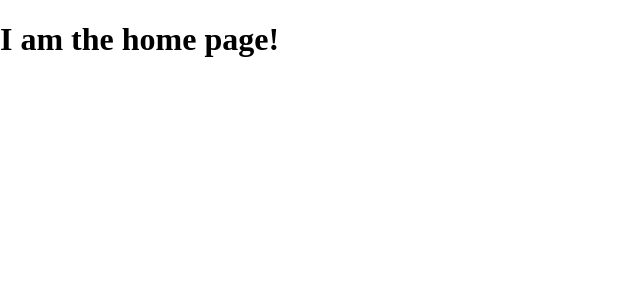
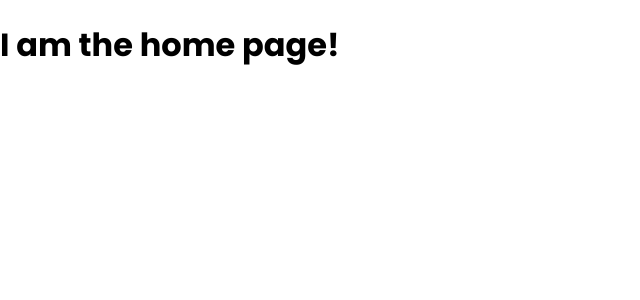
Before and after one commit to TheLeanProgrammer/portfolio, a React (Create React App) app: page / in a window 1280 px wide. Shown: the top 300 px of the page, without its empty margins (0-640 px from the left). Built offline with nearby package versions, Linux system fonts and the light colour scheme.

Commit message:
Add explanation for exact

```diff
--- a/public/index.html
+++ b/public/index.html
@@ -24,7 +24,9 @@
       work correctly both with client-side routing and a non-root public URL.
       Learn how to configure a non-root public URL by running `npm run build`.
     -->
-    <title>React App</title>
+    <title>My Portfolio.</title>
+    <link rel="preconnect" href="https://fonts.gstatic.com">
+    <link href="https://fonts.googleapis.com/css2?family=Poppins:wght@100;200;300;400;500;600;700;800;900&display=swap" rel="stylesheet">
   </head>
   <body>
     <noscript>You need to enable JavaScript to run this app.</noscript>
--- a/src/components/App/App.css
+++ b/src/components/App/App.css
@@ -4,6 +4,7 @@ body {
     margin: 0;
     width: 100%;
     overflow-x: hidden;
+    font-family: 'Poppins', sans-serif;
 }
 
 input:focus,
--- a/src/components/App/App.jsx
+++ b/src/components/App/App.jsx
@@ -13,11 +13,11 @@ const App = () => {
         <div>
             <BrowserRouter>
                 <div>
-                    <Route path='/' component={Home} />
-                    <Route path='/about' component={About} />
-                    <Route path='/projects' component={Projects} />
-                    <Route path='/skills' component={Skills} />
-                    <Route path='/contact' component={Contact} />
+                    <Route path='/' exact component={Home} />
+                    <Route path='/about' exact component={About} />
+                    <Route path='/projects' exact component={Projects} />
+                    <Route path='/skills' exact component={Skills} />
+                    <Route path='/contact' exact component={Contact} />
                 </div>
             </BrowserRouter>
         </div>
```
Also changed, not shown: 1 other file (tests, documents, lock files or other folders).
